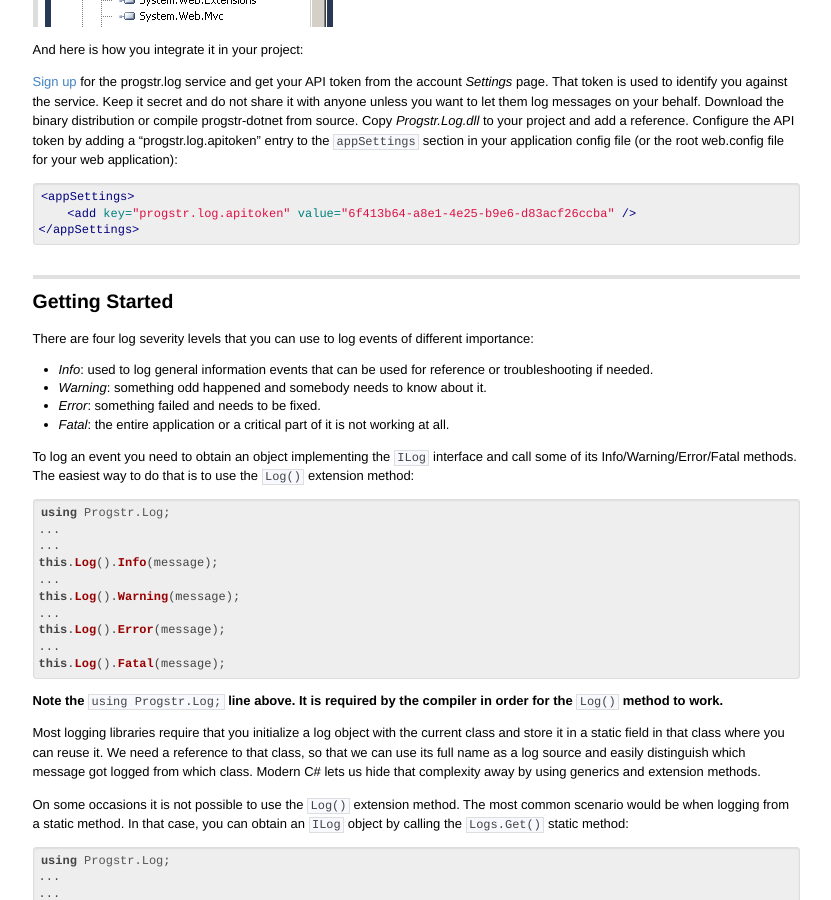
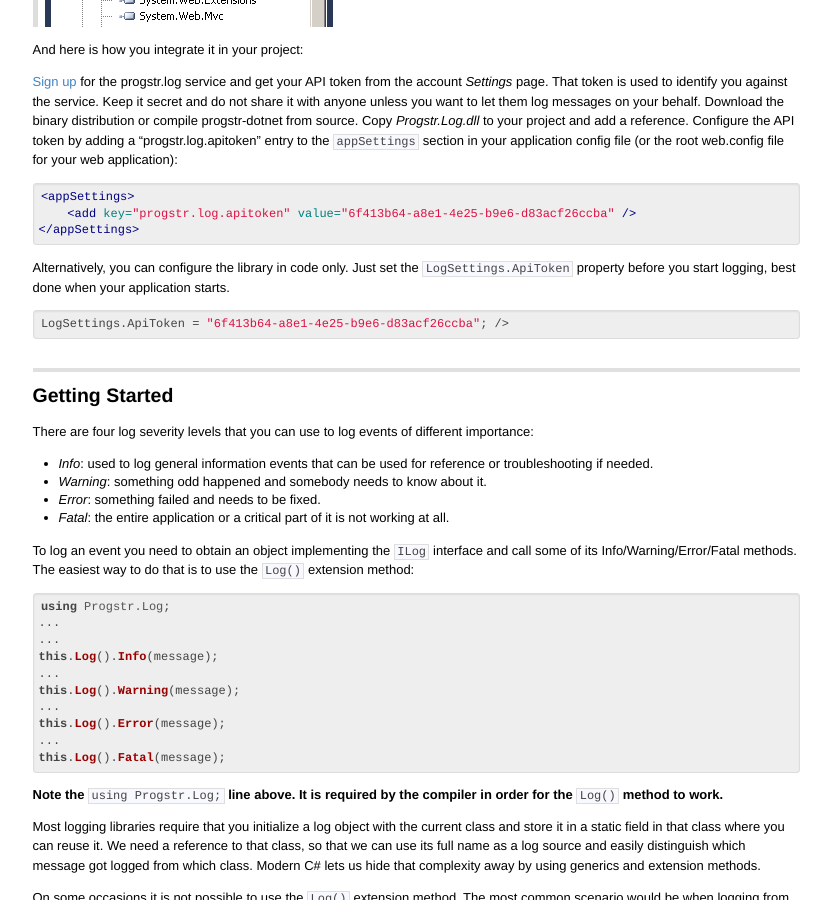
Before and after one commit to progstr/progstr.github.com, a Jekyll site: the page built from index.md, in a window 1280 px wide and 900 px high, scrolled down 905 px. Shown: the whole window, without its empty margins (224-1055 px from the left). Built offline with Jekyll 4.4.1, drawn with Linux system fonts in a browser that asks for light colours.

Commit message:
Described the code-only configuration.

```diff
--- a/index.md
+++ b/index.md
@@ -32,6 +32,12 @@ Configure the API token by adding a "progstr.log.apitoken" entry to the `appSett
 <appSettings>
     <add key="progstr.log.apitoken" value="6f413b64-a8e1-4e25-b9e6-d83acf26ccba" />
 </appSettings>
+{% endhighlight %}
+
+Alternatively, you can configure the library in code only. Just set the `LogSettings.ApiToken` property before you start logging, best done when your application starts.
+
+{% highlight csharp %}
+LogSettings.ApiToken = "6f413b64-a8e1-4e25-b9e6-d83acf26ccba"; />
 {% endhighlight %}
 
 Getting Started
```
